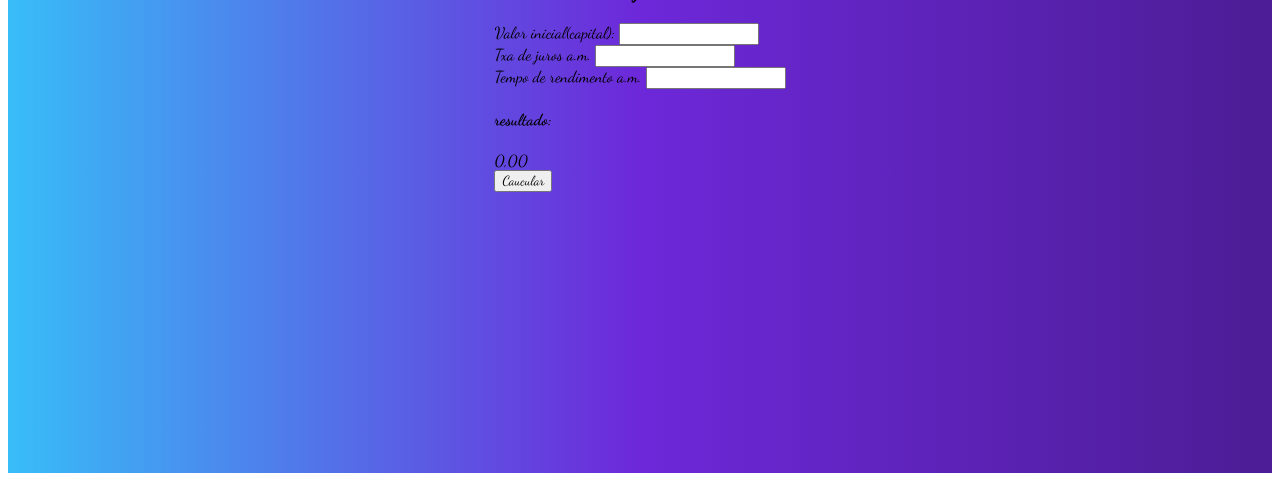
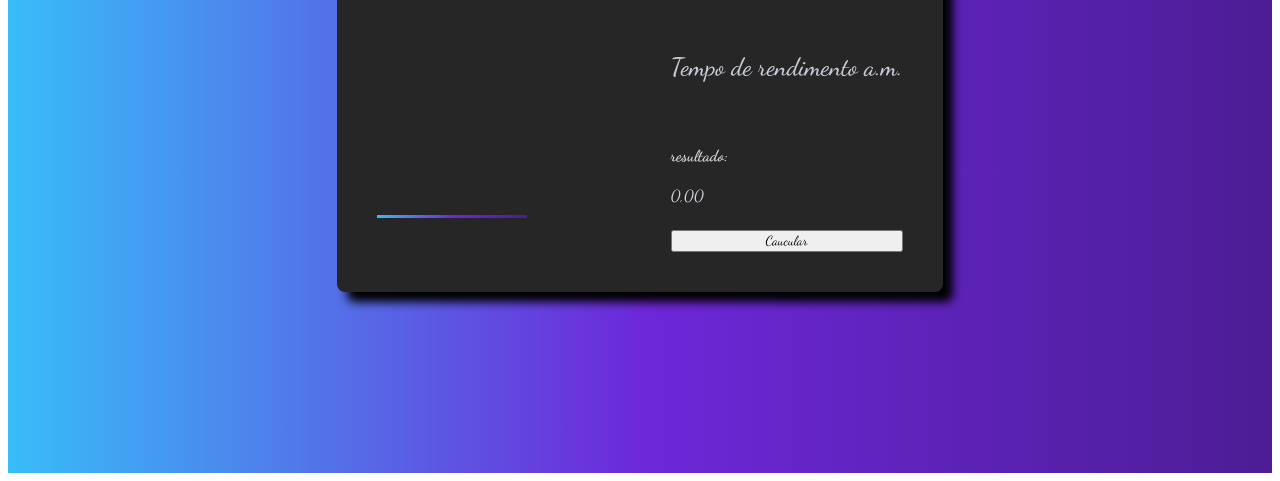
Before and after one commit to adsf2enix/calc, a plain HTML site: page index.html in a window 1280 px wide. Shown: the part 335-816 px from the top of the page. Drawn offline with Linux system fonts and the light colour scheme.

Commit message:
config css

```diff
--- a/assets/css/style.css
+++ b/assets/css/style.css
@@ -1,6 +1,9 @@
 @import url('https://fonts.googleapis.com/css2?family=Allura&family=Dancing+Script:wght@400;500;600;700&display=swap');
-*
-{
+
+:root{
+  --linear-gradient:linear-gradient(90deg,#38bdf8,#6d28d9,#4c1d95);
+}
+*{
   font-family: 'Allura', cursive;
   font-family: 'Dancing Script', cursive;
 }
@@ -11,5 +14,45 @@
   display: flex;
   align-items: center;
   justify-content: center;
-  background:linear-gradient(90deg,#38bdf8,#6d28d9,#4c1d95);
+  background:var(--linear-gradient);
+  color: #d1d5db;
 }
+#cauculator{
+  background-color: #262626;
+  padding: 40px;
+  border-radius: 8px;
+  box-shadow: 10px 10px 10px rgba(0, 0, 0, 323);
+  display: flex;
+  gap: 25px;
+}
+#cauculator h2{
+  font-size: 35px;
+  position: relative;
+}
+#cauculator h2::before{
+  position: absolute;
+  content:'';
+  height: 3px;
+  width: 150px;
+  background: var(--linear-gradient);
+  bottom: 5px;
+}
+#input_box{
+  display: flex;
+  flex-direction: column;
+  gap: 25px;
+}
+.input-field{
+display: flex;
+flex-direction: column;
+width: 100%;
+}
+.input-field label{
+  font-size: 25px;
+  color: #c8ccd6;
+  font-weight: 500;
+}
+.input-field input{
+background-color: transparent;
+border: none;
+}
```
